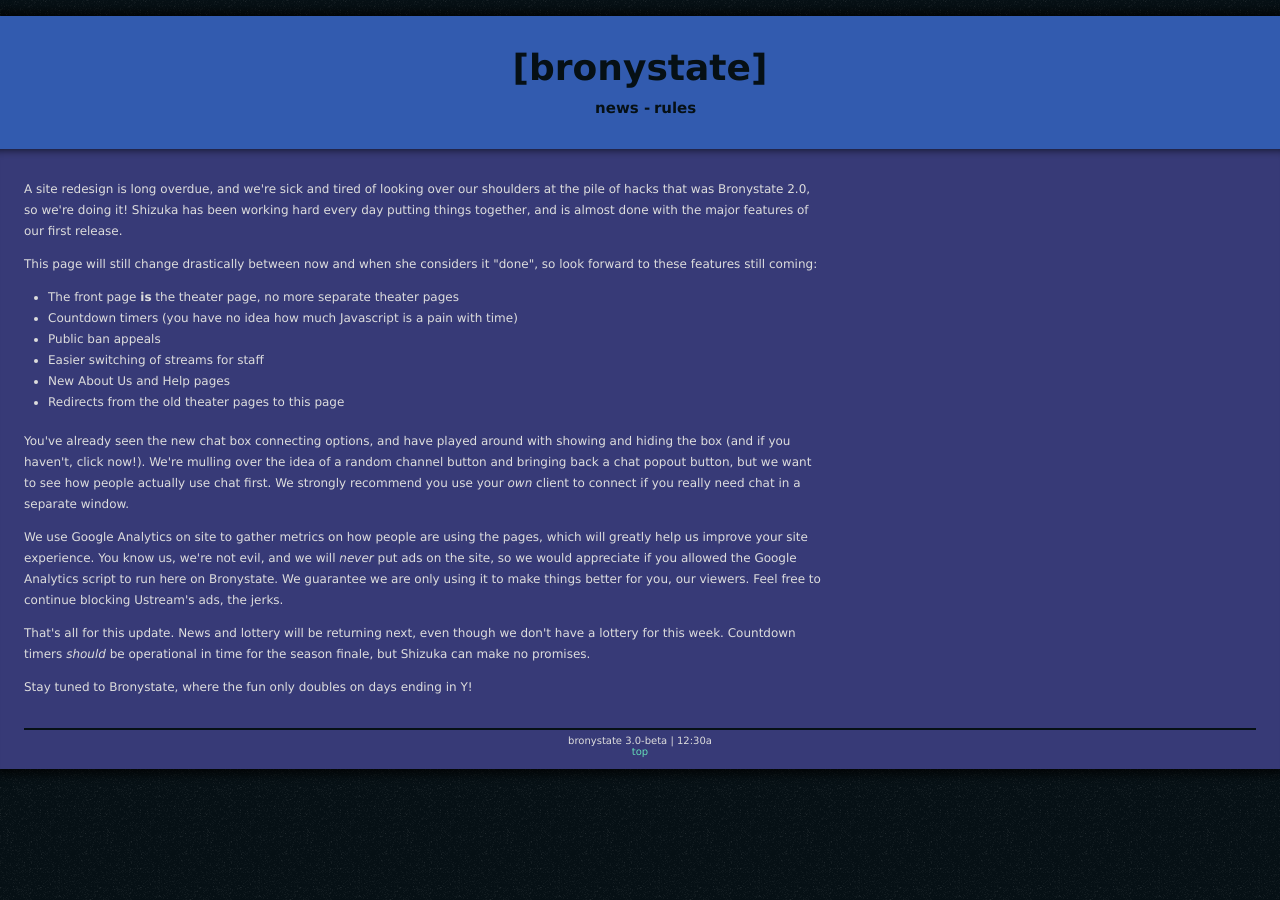
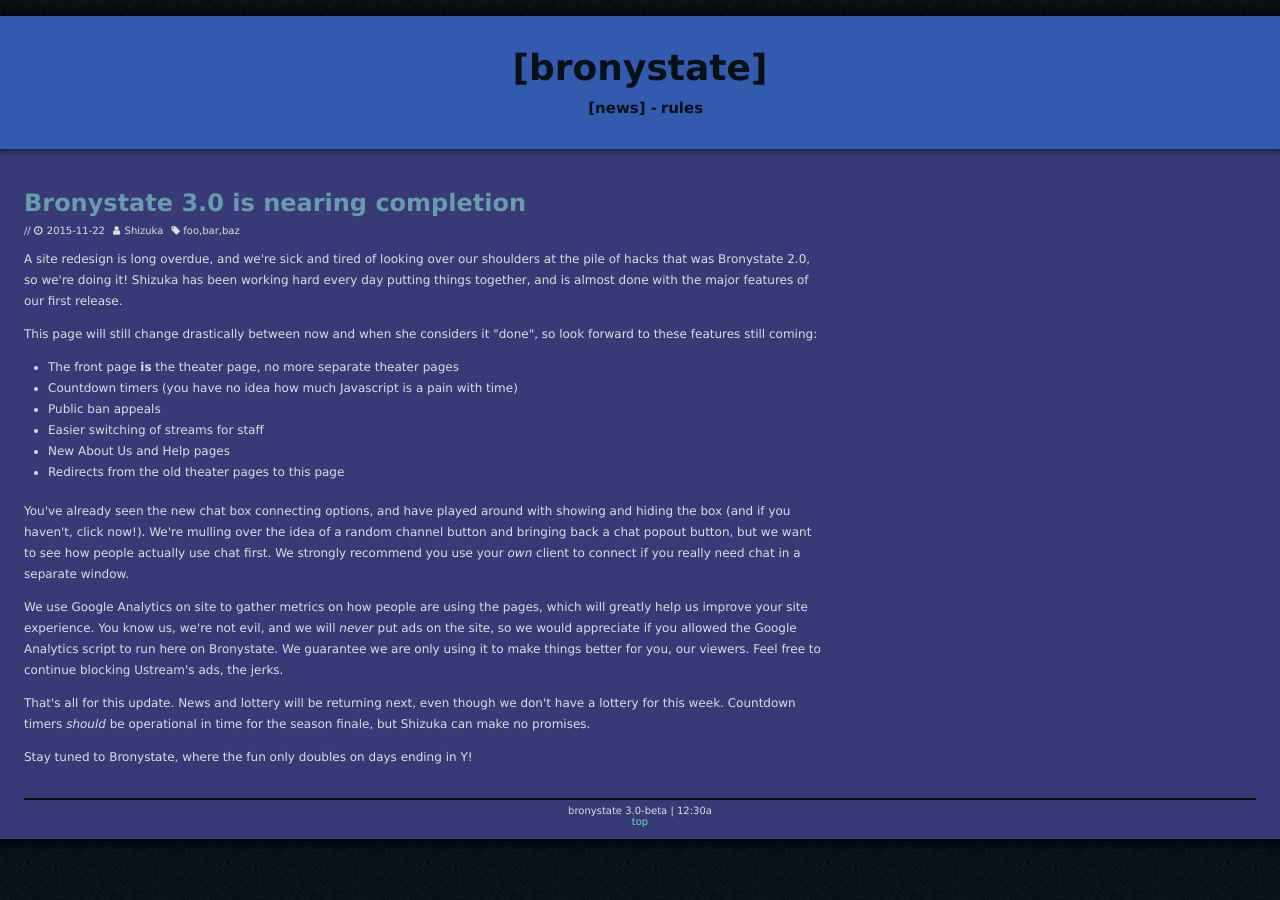
Before and after one commit to Bronystate/brstv3, a Jekyll site: the page built from _posts/2015-11-22-almost.md, in a window 1280 px wide. Built offline with Jekyll 4.4.1, drawn with Linux system fonts in a browser that asks for light colours; nearby versions of some CDN libraries.

Commit message:
added initial post formatting

```diff
--- a/_config.yml
+++ b/_config.yml
@@ -18,12 +18,21 @@
 sass:
   sass_dir: _sass
 
+permalink: /news/:year-:month-:day-:title.html
+
 defaults:
   -
     scope:
       path: ""
     values:
       layout: "page"
+  -
+    scope:
+      path: ""
+      type: posts
+    values:
+      layout: "post"
+      yahNews: true
   -
     scope:
       path: "about"
--- a/_includes/meta_postinfo.html
+++ b/_includes/meta_postinfo.html
@@ -1,5 +1,6 @@
 {% assign post = include.post %}
-<h1><a href="{{ post.url }}">{{ post.title }}</a></h1>
+{% if include.skiplink %} <h1>{{ post.title }}</h1>
+{% else %}<h1><a href="{{ post.url }}">{{ post.title }}</a></h1>{% endif %}
 <div class="postinfo">
   //
   <span class="date">{{ post.date | date: '%F' }}</span>
--- /dev/null
+++ b/_layouts/post.html
@@ -0,0 +1,14 @@
+{% include mstr_prefix.html %}
+{% include zone_header.html %}
+<!-- % include zone_timerbar.html % -->
+<div id="contentwrapper">
+<section class="article-wrap">
+<article>
+{% include meta_postinfo.html post=page skiplink=true %}
+{{ content }}
+</article>
+</section>
+<!-- % include zone_sidebar.html % -->
+{% include zone_footer.html %}
+</div>
+{% include mstr_postfix.html %}
```
